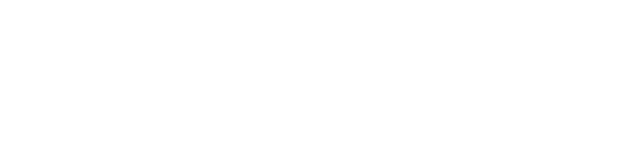
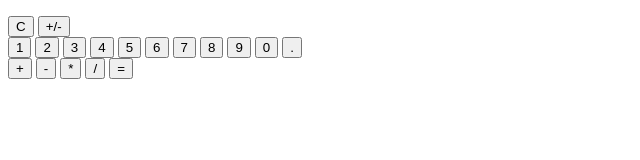
Before and after one commit to moutonbelle/calculator, a plain HTML site: page index.html in a window 1280 px wide. Shown: the whole page, without its empty margins (0-640 px from the left). Drawn offline with Linux system fonts and the light colour scheme.

Commit message:
Add html for calculator buttons

```diff
--- a/index.html
+++ b/index.html
@@ -7,6 +7,36 @@
     <link rel="stylesheet" href="styles.css">
 </head>
 <body>
+    <div id="calculator">
+        <div id="display"><p></p></div>
+
+        <div id="functions">
+            <button id="clear">C</button>
+            <button id="sign">+/-</button>
+        </div>
+
+        <div id="number-pad">
+            <button id="one">1</button>
+            <button id="two">2</button>
+            <button id="three">3</button>
+            <button id="four">4</button>
+            <button id="five">5</button>
+            <button id="six">6</button>
+            <button id="seven">7</button>
+            <button id="eight">8</button>
+            <button id="nine">9</button>
+            <button id="zero">0</button>
+            <button id="point">.</button>
+        </div>
+
+        <div id="operators">
+            <button id="add">+</button>
+            <button id="subtract">-</button>
+            <button id="multiply">*</button>
+            <button id="divide">/</button>
+            <button id="equals">=</button>
+        </div>
+    </div>
 
     <script src="calc.js"></script>
 </body>
```
